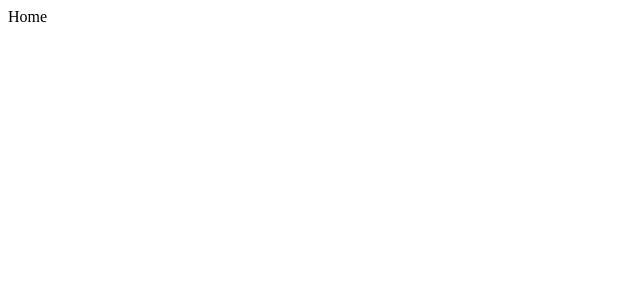
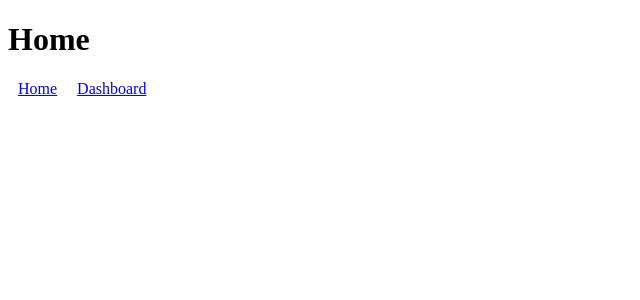
Before and after one commit to GeekEast/react-router-vs-reach-router, a React (Create React App) app: page / in a window 1280 px wide. Shown: the top 300 px of the page, without its empty margins (0-640 px from the left). Built offline with nearby package versions, Linux system fonts and the light colour scheme.

Commit message:
03-use-reach-router: Nav with Link

```diff
--- a/src/App.tsx
+++ b/src/App.tsx
@@ -1,7 +1,17 @@
 import React from 'react';
-import { Router, RouteComponentProps } from '@reach/router';
+import { Router, RouteComponentProps, Link } from '@reach/router';
 
-let Home = (props: RouteComponentProps<any>) => <div>Home</div>;
+let Home = (props: RouteComponentProps<any>) => {
+  return (
+    <div>
+      <h1>Home</h1>
+      <nav>
+        <Link to="/">Home</Link>
+        <Link to="dashboard">Dashboard</Link>
+      </nav>
+    </div>
+  )
+};
 let Dash = (props: RouteComponentProps<any>) => <div>Dash</div>;
 
 const App = () => {
```
